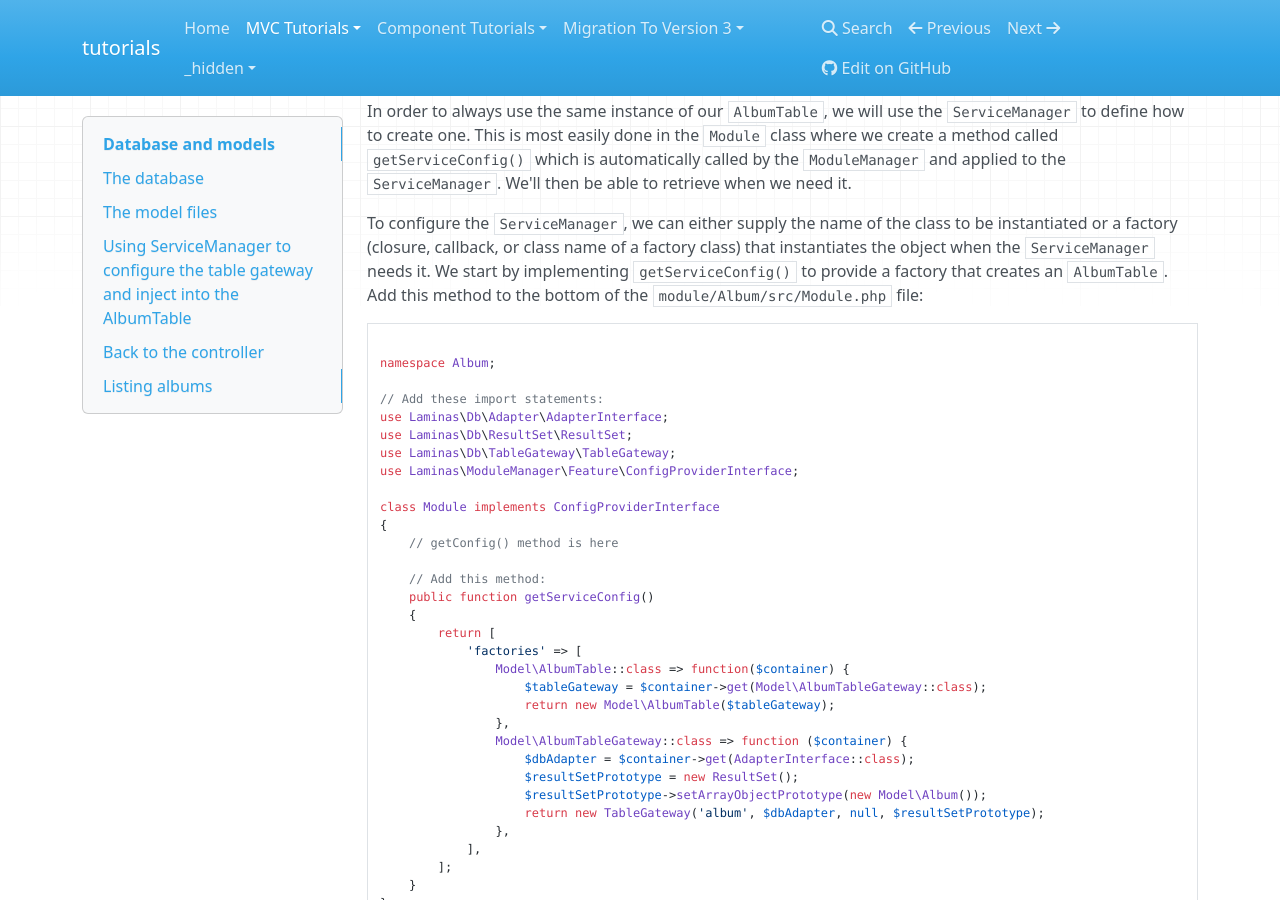
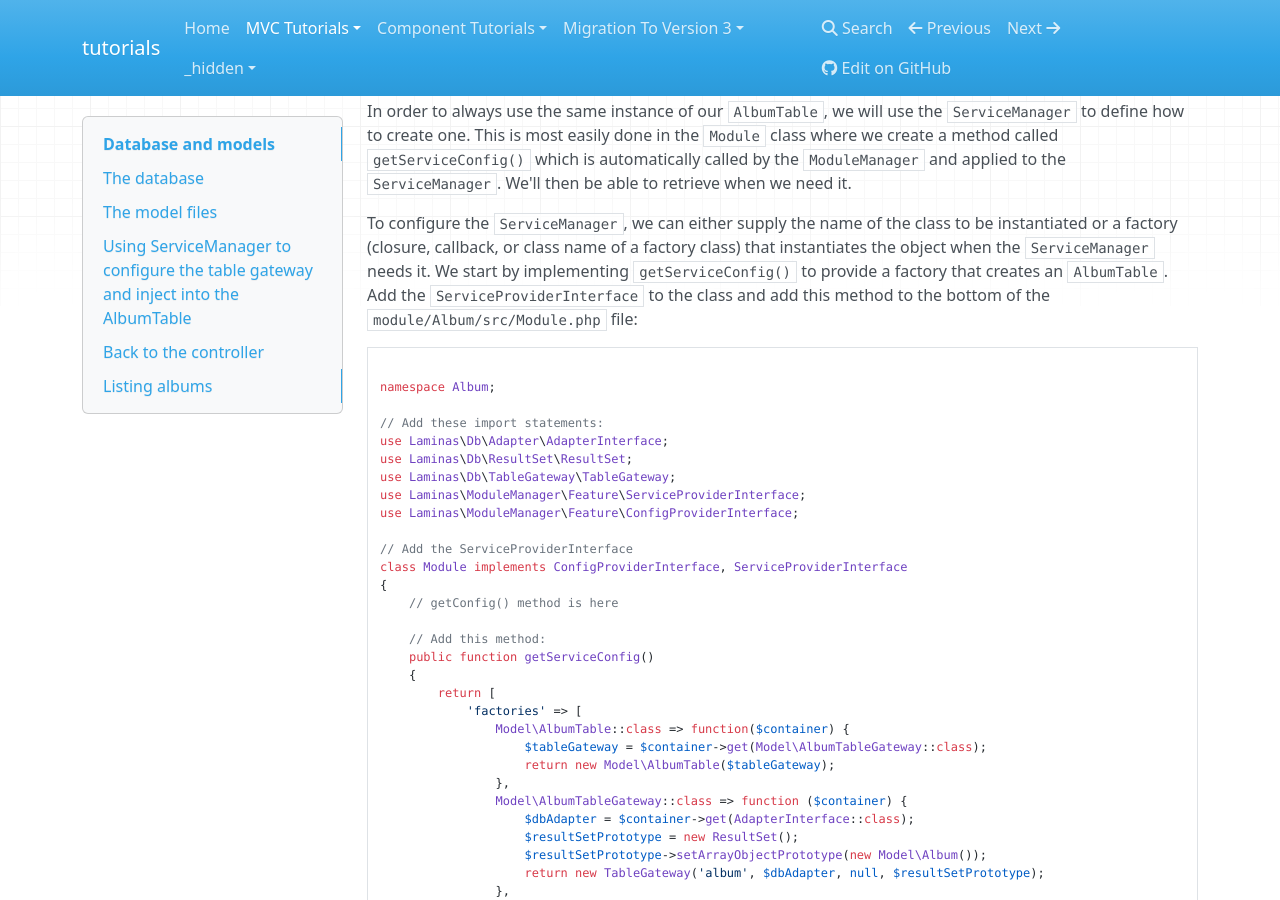
Before and after one commit to laminas/tutorials, an MkDocs documentation site: the page built from docs/book/getting-started/database-and-models.md, in a window 1280 px wide and 900 px high, scrolled down 3113 px. Built offline with MkDocs 1.6.1, drawn with Linux system fonts in a browser that asks for light colours; nearby versions of some CDN libraries; some of the changed text lies outside the part shown.

```diff
--- a/docs/book/getting-started/database-and-models.md
+++ b/docs/book/getting-started/database-and-models.md
@@ -208,20 +208,22 @@ To configure the `ServiceManager`, we can either supply the name of the class to
 be instantiated or a factory (closure, callback, or class name of a factory
 class) that instantiates the object when the `ServiceManager` needs it. We start
 by implementing `getServiceConfig()` to provide a factory that creates an
-`AlbumTable`. Add this method to the bottom of the `module/Album/src/Module.php`
+`AlbumTable`. Add the `ServiceProviderInterface` to the class and add this method to the bottom of the `module/Album/src/Module.php`
 file:
 
 <!-- markdownlint-disable MD033 -->
-<pre class="language-php" data-line="3-6,13-30"><code>
+<pre class="language-php" data-line="3-7,10,15-32"><code>
 namespace Album;
 
 // Add these import statements:
 use Laminas\Db\Adapter\AdapterInterface;
 use Laminas\Db\ResultSet\ResultSet;
 use Laminas\Db\TableGateway\TableGateway;
+use Laminas\ModuleManager\Feature\ServiceProviderInterface;
 use Laminas\ModuleManager\Feature\ConfigProviderInterface;
 
-class Module implements ConfigProviderInterface
+// Add the ServiceProviderInterface
+class Module implements ConfigProviderInterface, ServiceProviderInterface
 {
     // getConfig() method is here
 
@@ -366,15 +368,18 @@ create it in our `Module` class, only this time, under a new method,
 `Album\Module::getControllerConfig()`:
 
 <!-- markdownlint-disable MD033 -->
-<pre class="language-php" data-line="12-24"><code>
+<pre class="language-php" data-line="6,10,15-27"><code>
 namespace Album;
 
 use Laminas\Db\Adapter\AdapterInterface;
 use Laminas\Db\ResultSet\ResultSet;
 use Laminas\Db\TableGateway\TableGateway;
+use Laminas\ModuleManager\Feature\ControllerProviderInterface;
+use Laminas\ModuleManager\Feature\ServiceProviderInterface;
 use Laminas\ModuleManager\Feature\ConfigProviderInterface;
 
-class Module implements ConfigProviderInterface
+// Add the ControllerProviderInterface interface to the class
+class Module implements ConfigProviderInterface, ServiceProviderInterface, ControllerProviderInterface
 {
     // getConfig() and getServiceConfig() methods are here
 
```
Also changed, not shown: docs/book/getting-started/forms-and-actions.md (+2 -2 lines), docs/book/getting-started/routing-and-controllers.md (+6 -4 lines), docs/book/getting-started/skeleton-application.md (+3 -4 lines), docs/book/images/user-guide.database-and-models.album-list.png, docs/book/images/user-guide.forms-and-actions.add-album-form.png, docs/book/images/user-guide.forms-and-actions.album-form-add-original.png, docs/book/images/user-guide.skeleton-application.404.png, docs/book/images/user-guide.skeleton-application.hello-world.png.
